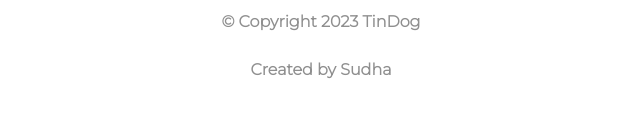
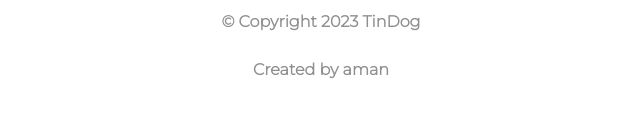
Before and after one commit to Amankumar2020/Tindog, a plain HTML site: page index.html in a window 1280 px wide. Shown: the part 2943-3061 px from the top of the page, 319-959 px from the left. Drawn offline with nearby package versions, Linux system fonts and the light colour scheme.

Commit message:
Update index.html

```diff
--- a/index.html
+++ b/index.html
@@ -193,7 +193,7 @@
         <i class=" af fa-brands fa-instagram"></i>
         <i class=" af fa-solid fa-envelope"></i>
         <p>© Copyright 2023 TinDog</p>
-        <p>Created by Sudha </p>
+        <p>Created by aman </p>
     </footer>
 </body>
 
```
